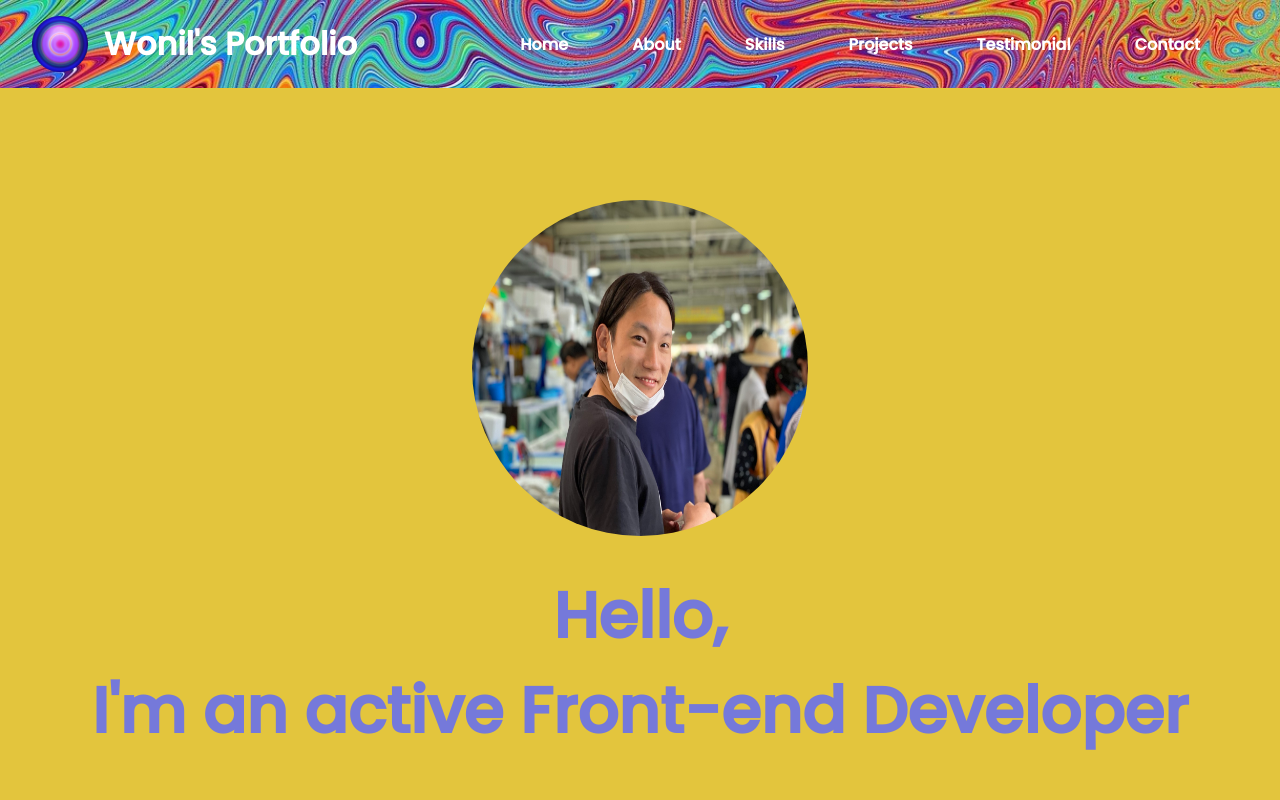
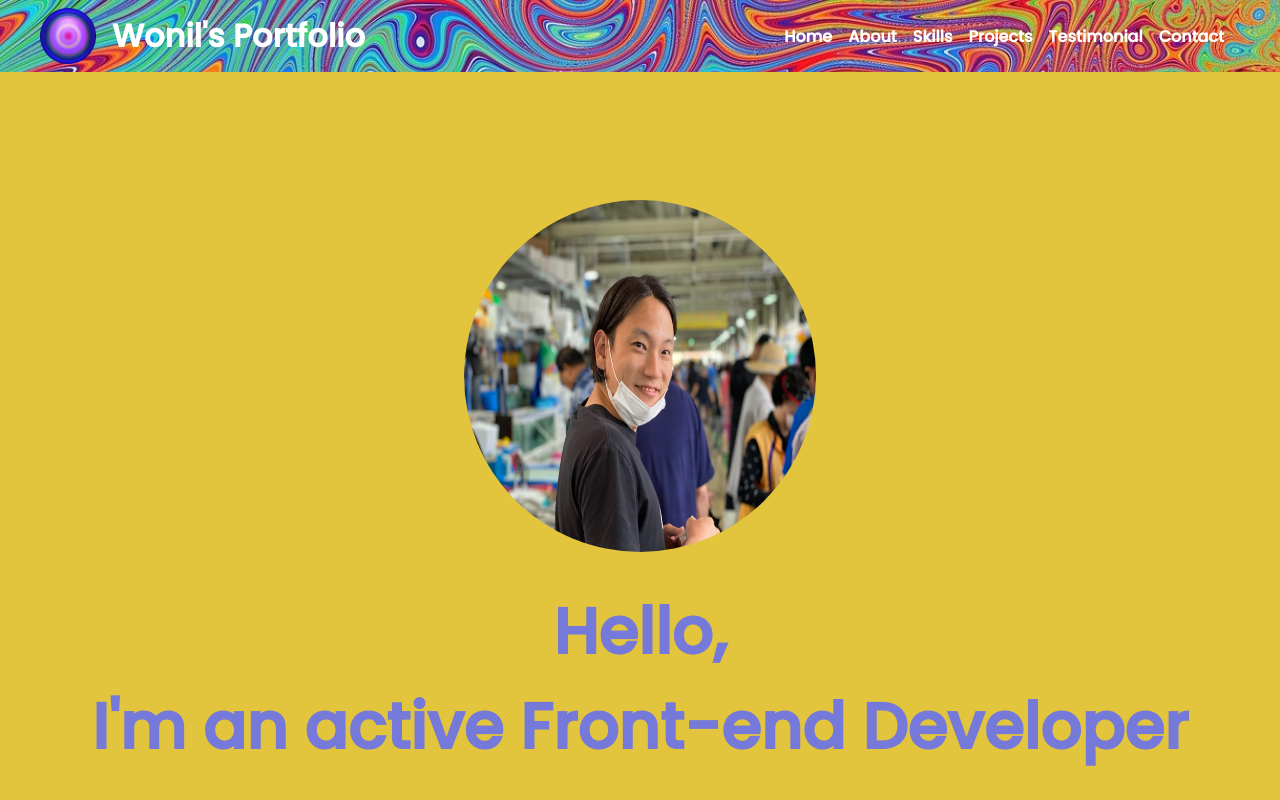
Before and after one commit to MongLong0214/portfolio, a React (Create React App) app: page / in a window 1280 px wide. Shown: the top 800 px of the page. Built offline with nearby package versions, Linux system fonts and the light colour scheme.

Commit message:
scroll이동 수정중

```diff
--- a/src/components/footer/FooterStyle.js
+++ b/src/components/footer/FooterStyle.js
@@ -22,7 +22,7 @@ export const FooterContactText = styled.div`
   font-weight: bold;
   color: white;
   @media screen and (max-width: 1150px) {
-    font-size: 3rem;
+    font-size: 2.4rem;
   }
 `;
 
@@ -72,7 +72,7 @@ export const FooterSubCopy = styled.div`
   color: white;
   margin-bottom: 1rem;
   @media screen and (max-width: 1150px) {
-    font-size: 0.5rem;
+    font-size: 0.4rem;
     margin-top: 1rem;
   }
 `;
--- a/src/components/header/Header.js
+++ b/src/components/header/Header.js
@@ -2,13 +2,8 @@ import React, { useState } from "react";
 import Logo from "../../img/logo.png";
 
 import {
-  // MainContainer,
-  // LogoContainer,
   LogoImgContainer,
   LogoCopyContainer,
-  // NavContainer,
-  // HamburgerMenu,
-  // NavItem,
   Nav,
   LogoBox,
   Menu,
@@ -16,8 +11,14 @@ import {
   MenuLink,
 } from "./HeaderStyle";
 
-const Header = () => {
+const Header = (props) => {
   const [isOpen, setIsOpen] = useState(false);
+
+  const about = props.about;
+  const skills = props.skills;
+  const projects = props.projects;
+  const testimonial = props.testimonial;
+
   return (
     <>
       <Nav>
@@ -47,7 +48,8 @@ const Header = () => {
           </MenuLink>
           <MenuLink
             onClick={() => {
-              window.scrollTo({ top: 910, behavior: "smooth" });
+              // window.scrollTo({ top: 930, behavior: "smooth" });
+              about.scrollIntoView({ behavior: "smooth" });
               setIsOpen(!isOpen);
             }}
           >
@@ -55,7 +57,9 @@ const Header = () => {
           </MenuLink>
           <MenuLink
             onClick={() => {
-              window.scrollTo({ top: 1940, behavior: "smooth" });
+              skills.scrollIntoView({
+                behavior: "smooth",
+              });
               setIsOpen(!isOpen);
             }}
           >
@@ -63,7 +67,7 @@ const Header = () => {
           </MenuLink>
           <MenuLink
             onClick={() => {
-              window.scrollTo({ top: 2900, behavior: "smooth" });
+              projects.scrollIntoView({ behavior: "smooth" });
               setIsOpen(!isOpen);
             }}
           >
@@ -71,7 +75,7 @@ const Header = () => {
           </MenuLink>
           <MenuLink
             onClick={() => {
-              window.scrollTo({ top: 3930, behavior: "smooth" });
+              testimonial.scrollIntoView({ behavior: "smooth" });
               setIsOpen(!isOpen);
             }}
           >
--- a/src/components/header/HeaderStyle.js
+++ b/src/components/header/HeaderStyle.js
@@ -7,8 +7,9 @@ export const LogoImgContainer = styled.img`
   margin-right: 1rem;
   /* padding: 1rem; */
   @media screen and (max-width: 1150px) {
-    width: 3rem;
-    height: 3rem;
+    width: 2rem;
+    height: 2rem;
+    margin-left: -2rem;
   }
 `;
 
@@ -27,6 +28,7 @@ export const LogoCopyContainer = styled.div`
 
   @media screen and (max-width: 1150px) {
     font-size: 1rem;
+    margin-left: -0.4rem;
   }
 `;
 
@@ -50,7 +52,7 @@ export const Nav = styled.div`
 `;
 
 export const LogoBox = styled.a`
-  padding: 1rem 0;
+  padding: 0.5rem;
   color: #7b7fda;
   text-decoration: none;
   font-weight: 800;
@@ -77,12 +79,13 @@ export const Menu = styled.div`
     flex-direction: column;
     max-height: ${({ isOpen }) => (isOpen ? "270px" : "0")};
     width: 100vw;
-    margin-top: -1rem;
+    margin-bottom: 1rem;
+    /* margin-top: -1rem; */
   }
 `;
 
 export const MenuLink = styled.a`
-  padding: 1rem 2rem;
+  padding: 0.5rem;
   cursor: pointer;
   text-align: center;
   text-decoration: none;
@@ -101,7 +104,7 @@ export const Hamburger = styled.div`
   flex-direction: column;
   cursor: pointer;
 
-  margin-right: 5rem;
+  margin-right: 4rem;
 
   span {
     height: 2px;
@@ -113,5 +116,12 @@ export const Hamburger = styled.div`
 
   @media (max-width: 1150px) {
     display: flex;
+    span {
+      height: 2px;
+      width: 20px;
+      background: white;
+      margin-bottom: 4px;
+      border-radius: 5px;
+    }
   }
 `;
--- a/src/components/home/Home.js
+++ b/src/components/home/Home.js
@@ -1,4 +1,4 @@
-import React from "react";
+import React, { useState, useEffect } from "react";
 import Header from "../header/Header";
 import Footer from "../footer/Footer";
 import ScrollUpBtn from "../ScrollUpBtn";
@@ -70,10 +70,36 @@ import imoge2 from "../../img/imoge1.png";
 import imoge4 from "../../img/imoge4.png";
 
 const Home = () => {
+  const [about, setAbout] = useState("");
+  const [skills, setSkills] = useState("");
+  const [projects, setProjects] = useState("");
+  const [testimonial, setTestimonial] = useState("");
+
+  useEffect(() => {
+    const about = document.querySelector("#About");
+    const skills = document.querySelector("#Skills");
+    const projects = document.querySelector("#Projects");
+    const testimonial = document.querySelector("#Testimonial");
+    setAbout(about);
+    setSkills(skills);
+    setProjects(projects);
+    setTestimonial(testimonial);
+  }, []);
+
+  // const scrollIntoView = (selector) => {
+  //   const scrollMove = document.querySelector(selector);
+  //   scrollMove.scrollIntoView({ behavior: "smooth" });
+  // };
+
   return (
     <>
-      <Header />
-      <FirstPage>
+      <Header
+        about={about}
+        skills={skills}
+        projects={projects}
+        testimonial={testimonial}
+      />
+      <FirstPage id="Home">
         <FirstPageProfileImg src={ProfileImg} />
         <FirstPageProfileCopy>
           Hello,
@@ -88,7 +114,7 @@ const Home = () => {
           Contact Me
         </ContactButton>
       </FirstPage>
-      <SecondPage>
+      <SecondPage id="About">
         <SecondPageHeadCopy>About Me</SecondPageHeadCopy>
         <SecondPageSubCopy>돌덩이를 관통하는 물방울처럼</SecondPageSubCopy>
         <SecondPageSubCopy2>
@@ -141,7 +167,7 @@ const Home = () => {
           </SecondPageCareerText>
         </SecondPageCareer>
       </SecondPage>
-      <ThirdPage>
+      <ThirdPage id="Skills">
         <ThirdPageHeadCopy>Skills</ThirdPageHeadCopy>
         <ThirdPageSubCopy>Skills & Attributes </ThirdPageSubCopy>
         <ThirdPageSkillBoxContainer>
@@ -190,7 +216,7 @@ const Home = () => {
           </ThirdPageSkillBox2>
         </ThirdPageSkillBoxContainer>
       </ThirdPage>
-      <FourthPage>
+      <FourthPage id="Projects">
         <FourthPageHeadCopy>Projects</FourthPageHeadCopy>
         <FourthPageSubCopy>지금까지 작업한 결과물 입니다</FourthPageSubCopy>
         <FourthPageBox>
@@ -257,7 +283,7 @@ const Home = () => {
           </FourthPageItem2>
         </FourthPageBox>
       </FourthPage>
-      <FifthPage>
+      <FifthPage id="Testimonial">
         <FifthPageHeadCopy>Testimonials</FifthPageHeadCopy>
         <FifthPageSubCopy>
           저를 본 사람들은 저를 이렇게 평가합니다
--- a/src/components/home/HomeStyle.js
+++ b/src/components/home/HomeStyle.js
@@ -15,9 +15,9 @@ export const FirstPage = styled.section`
 `;
 
 export const FirstPageProfileImg = styled.img`
-  width: 21rem;
-  height: 21rem;
-  border-radius: 50%;
+  width: 22rem;
+  height: 22rem;
+  border-radius: 100%;
   background-color: #e3c53d;
   margin-top: 12.5rem;
 
@@ -150,7 +150,8 @@ export const SecondPageSubCopy3 = styled.div`
 
   @media screen and (max-width: 1150px) {
     overflow: hidden;
-    font-size: 1.5rem;
+    font-size: 1.3rem;
+    padding: 1rem;
   }
 `;
 
@@ -199,7 +200,7 @@ export const SecondPageCopyBox = styled.div`
   align-items: center;
   @media screen and (max-width: 1150px) {
     overflow: hidden;
-    font-size: 1.5rem;
+    font-size: 1.1rem;
   }
 
   /* font-family: "Poppins", sans-serif; */
@@ -234,8 +235,8 @@ export const SecondPageCircle = styled.div`
     }
   }
   @media screen and (max-width: 1150px) {
-    width: 15rem;
-    height: 15rem;
+    width: 12rem;
+    height: 12rem;
   }
 `;
 
@@ -651,7 +652,8 @@ export const FifthPageHeadCopy = styled(SecondPageHeadCopy)`
   font-family: "Poppins", sans-serif;
   @media screen and (max-width: 1150px) {
     overflow: hidden;
-    font-size: 2.7rem;
+    font-size: 2.3rem;
+    margin-bottom: -1rem;
   }
 `;
 export const FifthPageSubCopy = styled(SecondPageSubCopy)`
@@ -663,8 +665,8 @@ export const FifthPageSubCopy = styled(SecondPageSubCopy)`
   font-family: "Noto Sans KR", sans-serif;
   @media screen and (max-width: 1150px) {
     overflow: hidden;
-    font-size: 1rem;
-    margin-bottom: 2rem;
+    font-size: 0.8rem;
+    margin-bottom: 1rem;
   }
 `;
 
```
